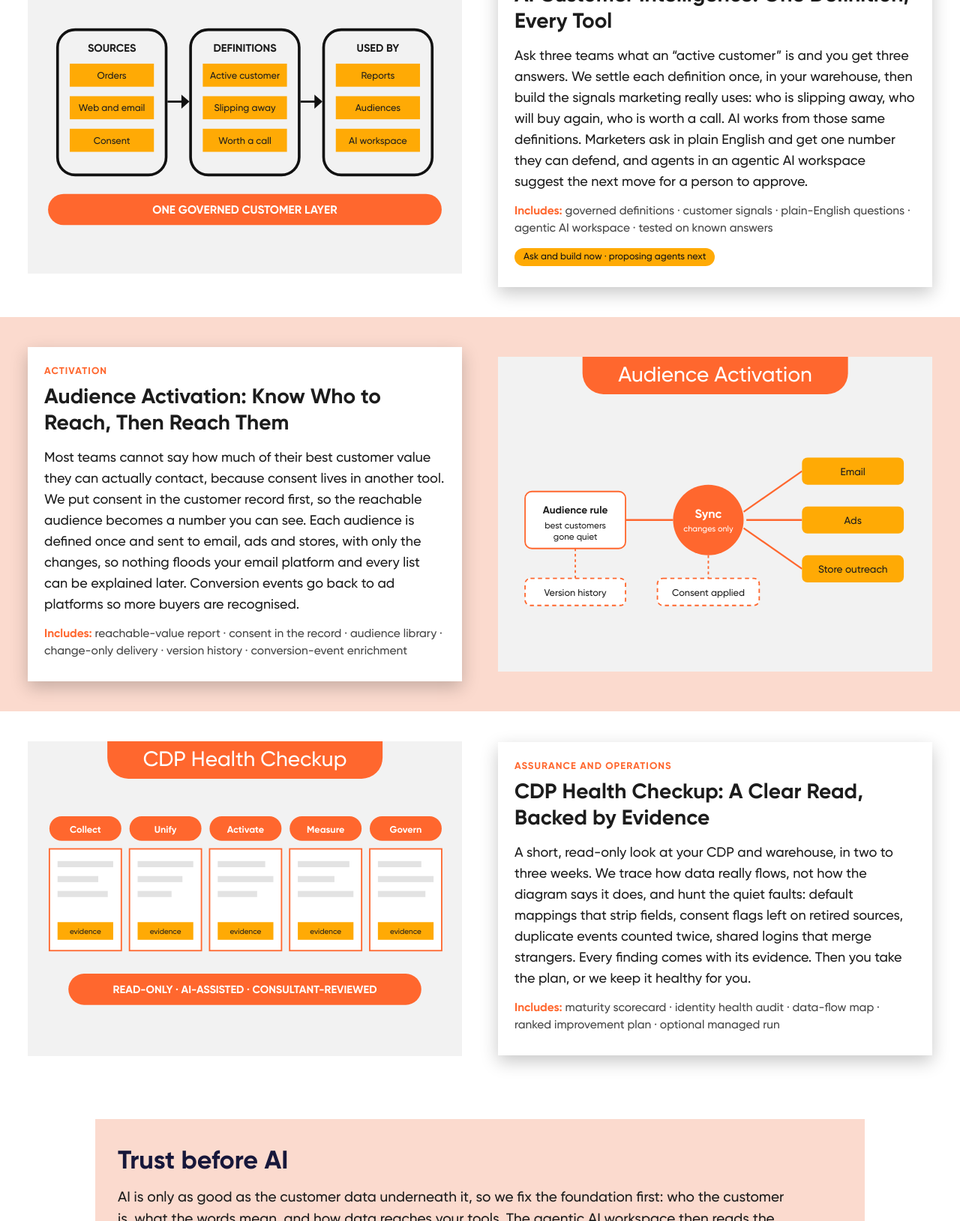
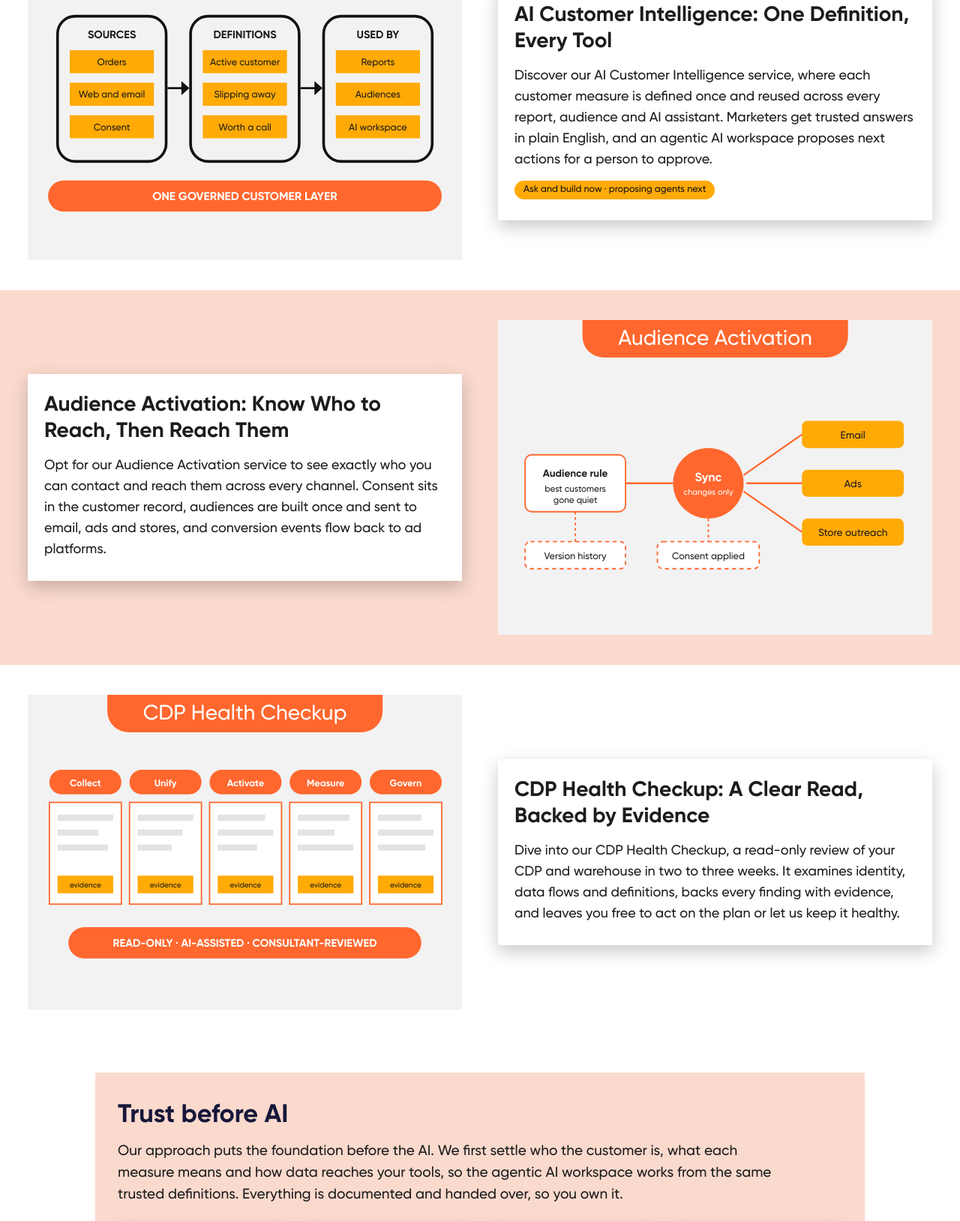
Before and after one commit to Lakshaypahuja21/cdp-page, a plain HTML site: page capabilities-overview-tile.html in a window 1280 px wide. Shown: the part 1171-2800 px from the top of the page at 75% size. Drawn offline with Linux system fonts and the light colour scheme.

Commit message:
Write the page in the site's own voice
Measured the live tiles (person, tense, openers, sentence length) and rewrote the
hero sentence, the four tiles and the approach paragraph to match: an invitation
opener, "our ... service", present tense, one idea, about 45 words. Removed the
area labels and the keyword lines, which the site does not use.

Co-Authored-By: Claude Sonnet 5.5 <noreply@anthropic.com>

```diff
--- a/capabilities-overview-tile.html
+++ b/capabilities-overview-tile.html
@@ -221,7 +221,7 @@ section.blk>p.intro:empty{margin:6px 0 0}
     <div>
       <p class="kicker">AI &amp; Customer Intelligence</p>
       <h1 id="h1">Customer Data Platform (CDP) Transformation</h1>
-      <p class="lede">Most CDPs go live on time and still leave marketing arguing about who the customer is. We make your CDP and warehouse agree, then add AI customer intelligence on top.</p>
+      <p class="lede">Our CDP transformation service brings your customer data into one trusted view, builds AI customer intelligence on top of it, and puts the right audience in every channel.</p>
       <a class="btn white big" href="https://xponent.ai/contact-us/">Write to us for a quick CDP health checkup</a>
     </div>
     <svg class="art" viewBox="0 0 640 440" role="img" aria-label="Store, web, email, phone and app records converging on one customer record">
@@ -248,9 +248,8 @@ section.blk>p.intro:empty{margin:6px 0 0}
 </section>
 
 <section class="band peach" aria-labelledby="s1"><div class="row">
-  <div class="sc"><p class="eyebrow">Customer foundation</p><h2 id="s1">Customer Foundation: One Customer Across Every Channel</h2>
-    <p>One shopper is a loyalty number at the till, an email address online and a device ID in the app, and most CDPs quietly keep three people. We agree the matching rules with you and write them down, including what must never merge: shared till logins, staff-assisted checkouts and test accounts. Every tool then reads one customer record.</p>
-    <p class="inc"><strong>Includes:</strong> identity resolution · matching rules and a never-merge list · one customer record</p></div>
+  <div class="sc"><h2 id="s1">Customer Foundation: One Customer Across Every Channel</h2>
+    <p>Explore our Customer Foundation service, which joins store, web, email and loyalty records into one customer through clear, documented matching rules. Every tool then works from the same record, so no customer is counted twice and no two people are merged by mistake.</p></div>
   <div class="gfx"><div class="pill">Customer Foundation</div>
     <svg viewBox="0 0 600 340" role="img" aria-label="Five source records converge into one customer record that carries consent, value and history">
       <defs><marker id="a1" markerWidth="8" markerHeight="8" refX="6" refY="4" orient="auto"><path d="M0 0 L8 4 L0 8 z" fill="#FF672E"/></marker></defs>
@@ -279,9 +278,8 @@ section.blk>p.intro:empty{margin:6px 0 0}
 </div></section>
 
 <section class="band" aria-labelledby="s2"><div class="row flip">
-  <div class="sc"><p class="eyebrow">Customer intelligence and AI</p><h2 id="s2">AI Customer Intelligence: One Definition, Every Tool</h2>
-    <p>Ask three teams what an &ldquo;active customer&rdquo; is and you get three answers. We settle each definition once, in your warehouse, then build the signals marketing really uses: who is slipping away, who will buy again, who is worth a call. AI works from those same definitions. Marketers ask in plain English and get one number they can defend, and agents in an agentic AI workspace suggest the next move for a person to approve.</p>
-    <p class="inc"><strong>Includes:</strong> governed definitions · customer signals · plain-English questions · agentic AI workspace · tested on known answers</p><span class="tag">Ask and build now &middot; proposing agents next</span></div>
+  <div class="sc"><h2 id="s2">AI Customer Intelligence: One Definition, Every Tool</h2>
+    <p>Discover our AI Customer Intelligence service, where each customer measure is defined once and reused across every report, audience and AI assistant. Marketers get trusted answers in plain English, and an agentic AI workspace proposes next actions for a person to approve.</p><span class="tag">Ask and build now &middot; proposing agents next</span></div>
   <div class="gfx"><div class="pill">AI Customer Intelligence</div>
     <svg viewBox="0 0 600 340" role="img" aria-label="Sources feed one set of governed definitions, which reports, audiences and the AI assistant all use">
       <g fill="none" stroke="#111" stroke-width="4">
@@ -307,9 +305,8 @@ section.blk>p.intro:empty{margin:6px 0 0}
 </div></section>
 
 <section class="band peach" aria-labelledby="s3"><div class="row">
-  <div class="sc"><p class="eyebrow">Activation</p><h2 id="s3">Audience Activation: Know Who to Reach, Then Reach Them</h2>
-    <p>Most teams cannot say how much of their best customer value they can actually contact, because consent lives in another tool. We put consent in the customer record first, so the reachable audience becomes a number you can see. Each audience is defined once and sent to email, ads and stores, with only the changes, so nothing floods your email platform and every list can be explained later. Conversion events go back to ad platforms so more buyers are recognised.</p>
-    <p class="inc"><strong>Includes:</strong> reachable-value report · consent in the record · audience library · change-only delivery · version history · conversion-event enrichment</p></div>
+  <div class="sc"><h2 id="s3">Audience Activation: Know Who to Reach, Then Reach Them</h2>
+    <p>Opt for our Audience Activation service to see exactly who you can contact and reach them across every channel. Consent sits in the customer record, audiences are built once and sent to email, ads and stores, and conversion events flow back to ad platforms.</p></div>
   <div class="gfx"><div class="pill">Audience Activation</div>
     <svg viewBox="0 0 600 340" role="img" aria-label="One audience rule is synced, changes only, to email, ads and store outreach, with version history kept">
       <g stroke="#FF672E" stroke-width="2.5" fill="none"><path d="M168 150 H238"/><path d="M342 138 L428 78"/><path d="M346 150 H428"/><path d="M342 162 L428 222"/></g>
@@ -328,9 +325,8 @@ section.blk>p.intro:empty{margin:6px 0 0}
 </div></section>
 
 <section class="band" aria-labelledby="s4"><div class="row flip">
-  <div class="sc"><p class="eyebrow">Assurance and operations</p><h2 id="s4">CDP Health Checkup: A Clear Read, Backed by Evidence</h2>
-    <p>A short, read-only look at your CDP and warehouse, in two to three weeks. We trace how data really flows, not how the diagram says it does, and hunt the quiet faults: default mappings that strip fields, consent flags left on retired sources, duplicate events counted twice, shared logins that merge strangers. Every finding comes with its evidence. Then you take the plan, or we keep it healthy for you.</p>
-    <p class="inc"><strong>Includes:</strong> maturity scorecard · identity health audit · data-flow map · ranked improvement plan · optional managed run</p></div>
+  <div class="sc"><h2 id="s4">CDP Health Checkup: A Clear Read, Backed by Evidence</h2>
+    <p>Dive into our CDP Health Checkup, a read-only review of your CDP and warehouse in two to three weeks. It examines identity, data flows and definitions, backs every finding with evidence, and leaves you free to act on the plan or let us keep it healthy.</p></div>
   <div class="gfx"><div class="pill">CDP Health Checkup</div>
     <svg viewBox="0 0 600 340" role="img" aria-label="Five areas reviewed: collect, unify, activate, measure and govern">
       <g text-anchor="middle" font-size="14">
@@ -353,7 +349,7 @@ section.blk>p.intro:empty{margin:6px 0 0}
     <!-- 3. Approach: what is special -->
     <section class="approach" id="approach" aria-labelledby="apph">
       <h2 id="apph">Trust before AI</h2>
-      <p class="big">AI is only as good as the customer data underneath it, so we fix the foundation first: who the customer is, what the words mean, and how data reaches your tools. The agentic AI workspace then reads the same governed definitions as your CDP. Everything is documented and handed over, so you own it and can explain every number.</p>
+      <p class="big">Our approach puts the foundation before the AI. We first settle who the customer is, what each measure means and how data reaches your tools, so the agentic AI workspace works from the same trusted definitions. Everything is documented and handed over, so you own it.</p>
       <div class="steps">
         <div class="step"><span class="n">01</span><h3>Diagnose</h3><p>A read-only health checkup, in two to three weeks.</p></div>
         <div class="step"><span class="n">02</span><h3>Foundation</h3><p>Identity and shared definitions, agreed and written down.</p></div>
```
Also changed, not shown: index.html (+10 -14 lines).
